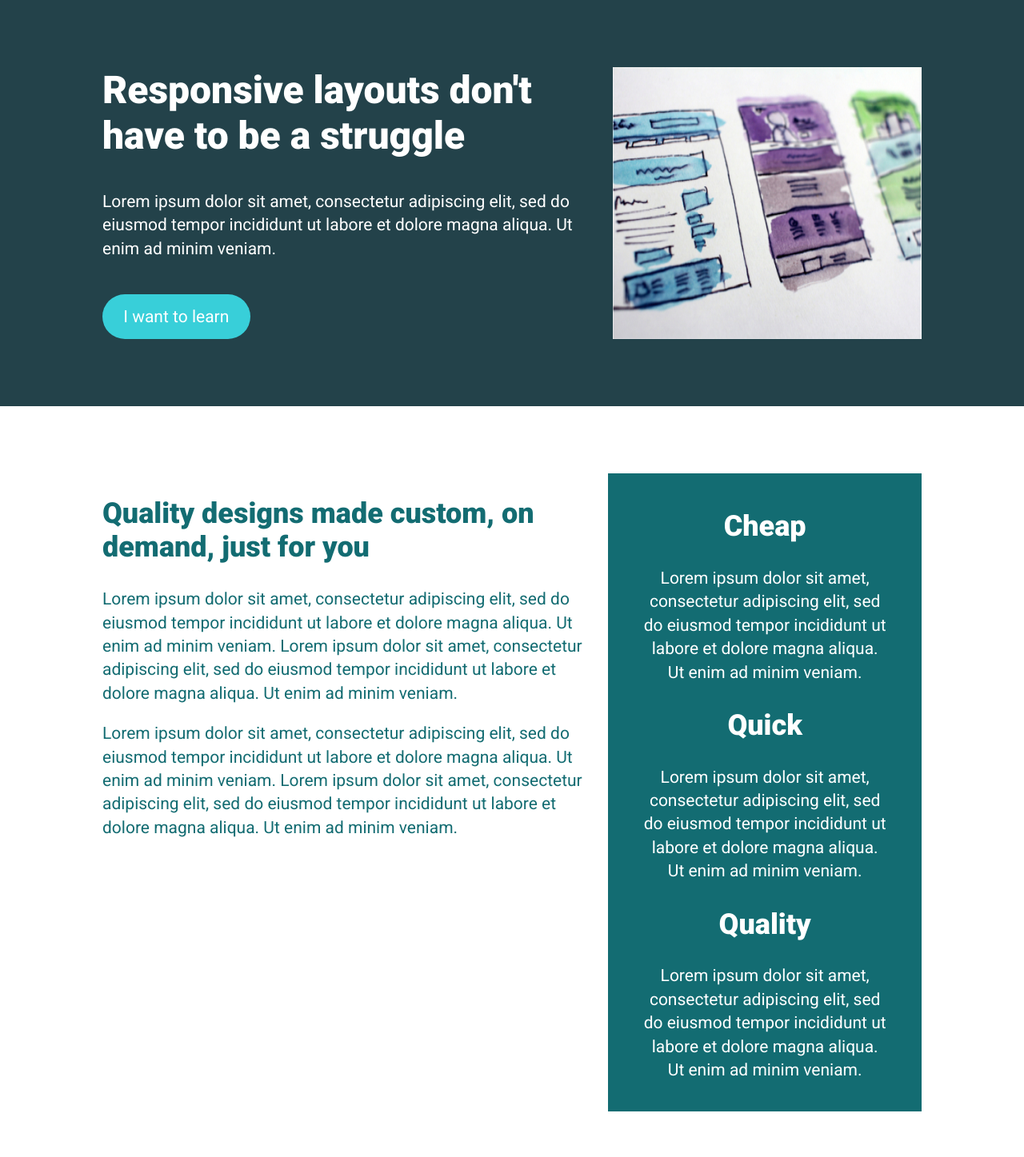
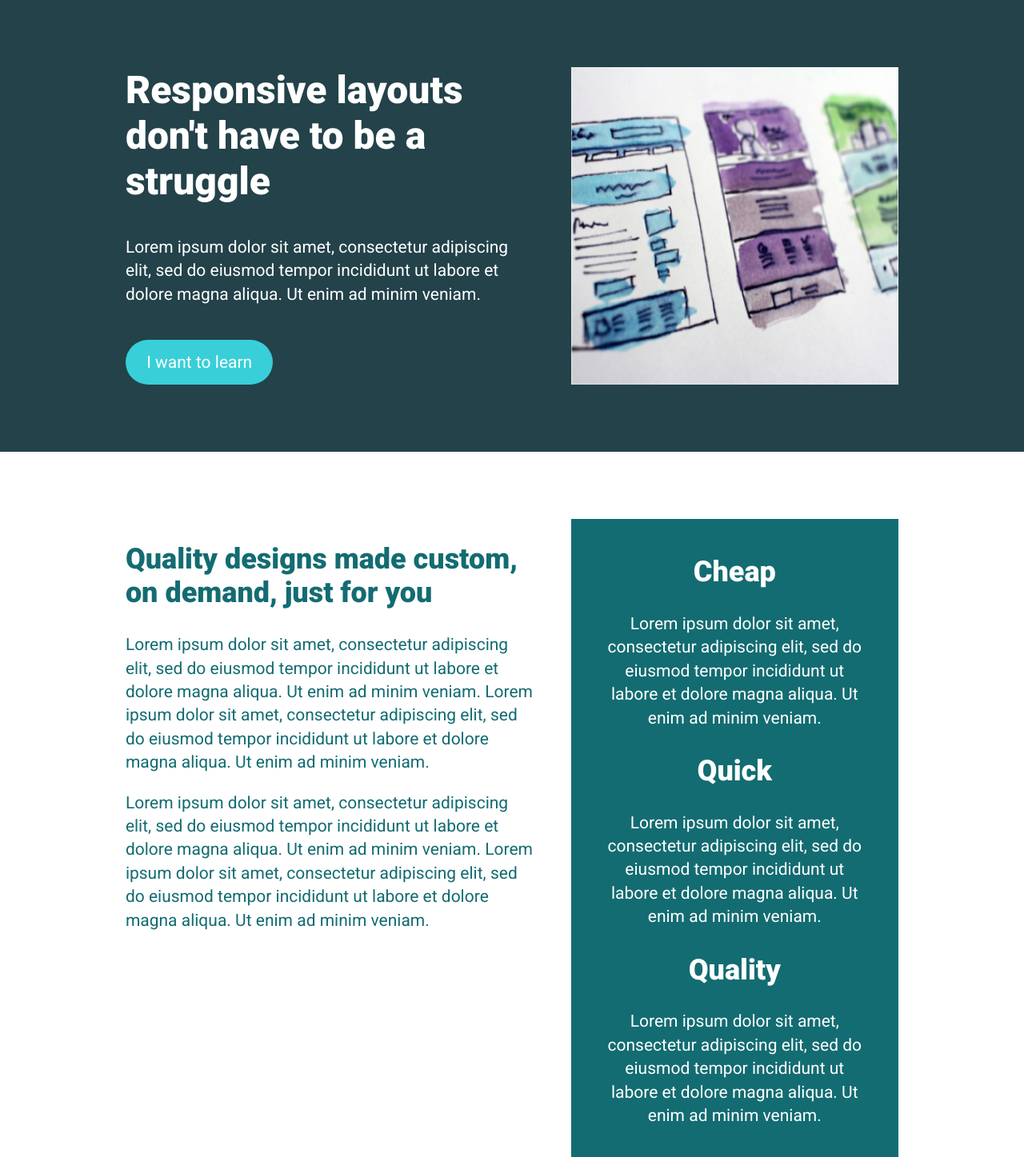
Before and after one commit to Nick-Chang-SNC/flexbox-challenge-2, a plain HTML site: page index.html in a window 1280 px wide. Shown: the whole page at 80% size. Drawn offline with Linux system fonts and the light colour scheme.

Commit message:
added width to columns

```diff
--- a/style.css
+++ b/style.css
@@ -54,6 +54,7 @@ p {
 
 .col {
   margin: 0 auto;
+  width: 50%;
 }
 
 .col + .col {
@@ -70,6 +71,7 @@ p {
 }
 
 .banner__img {
+  width: 40%;
   max-width: 100%;
 }
 
@@ -97,6 +99,7 @@ p {
 .sidebar {
   background-color: #136C72;
   padding: .75em 2em;
+  width: 40%;
 }
 
 .sidebar__text {
```
